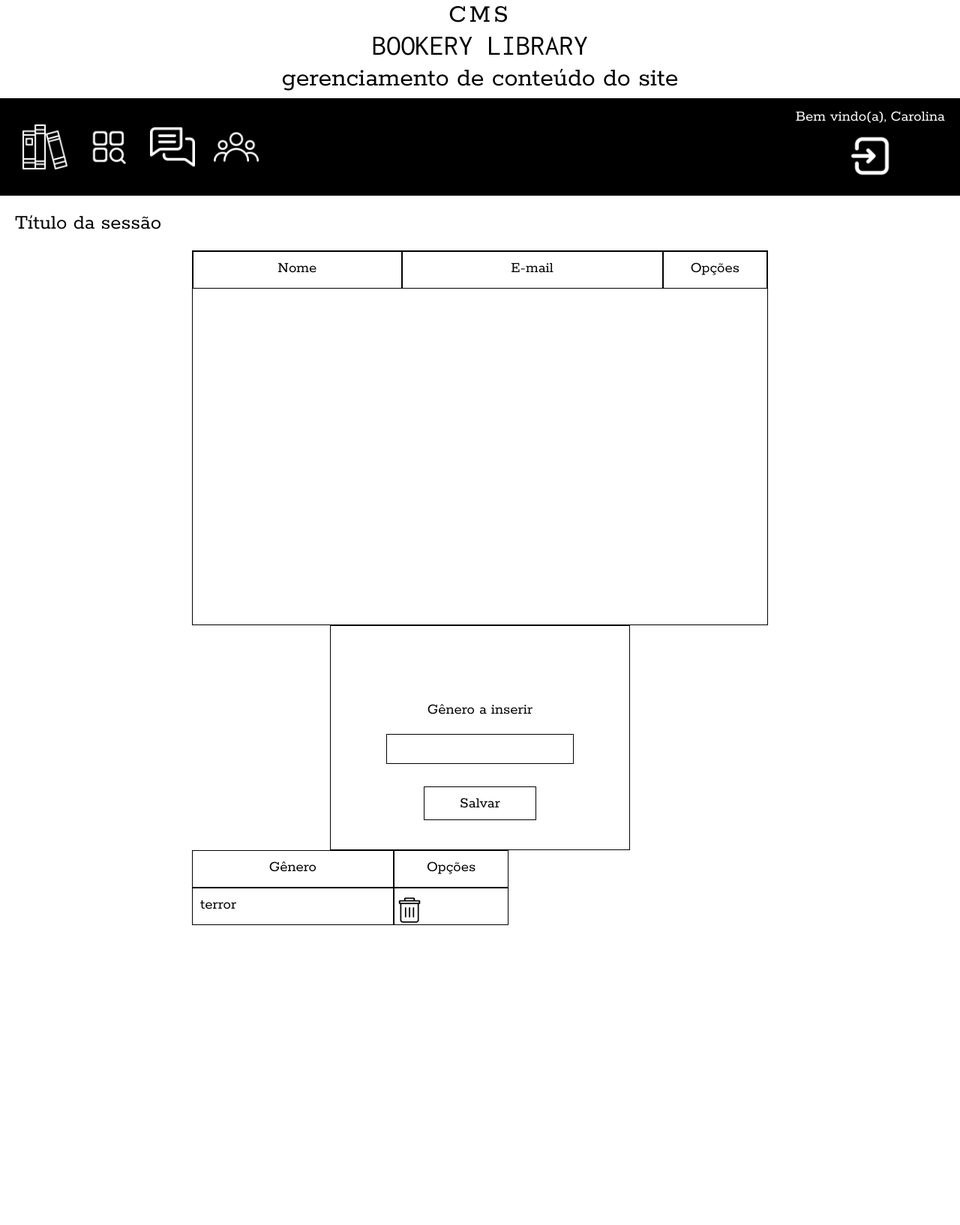
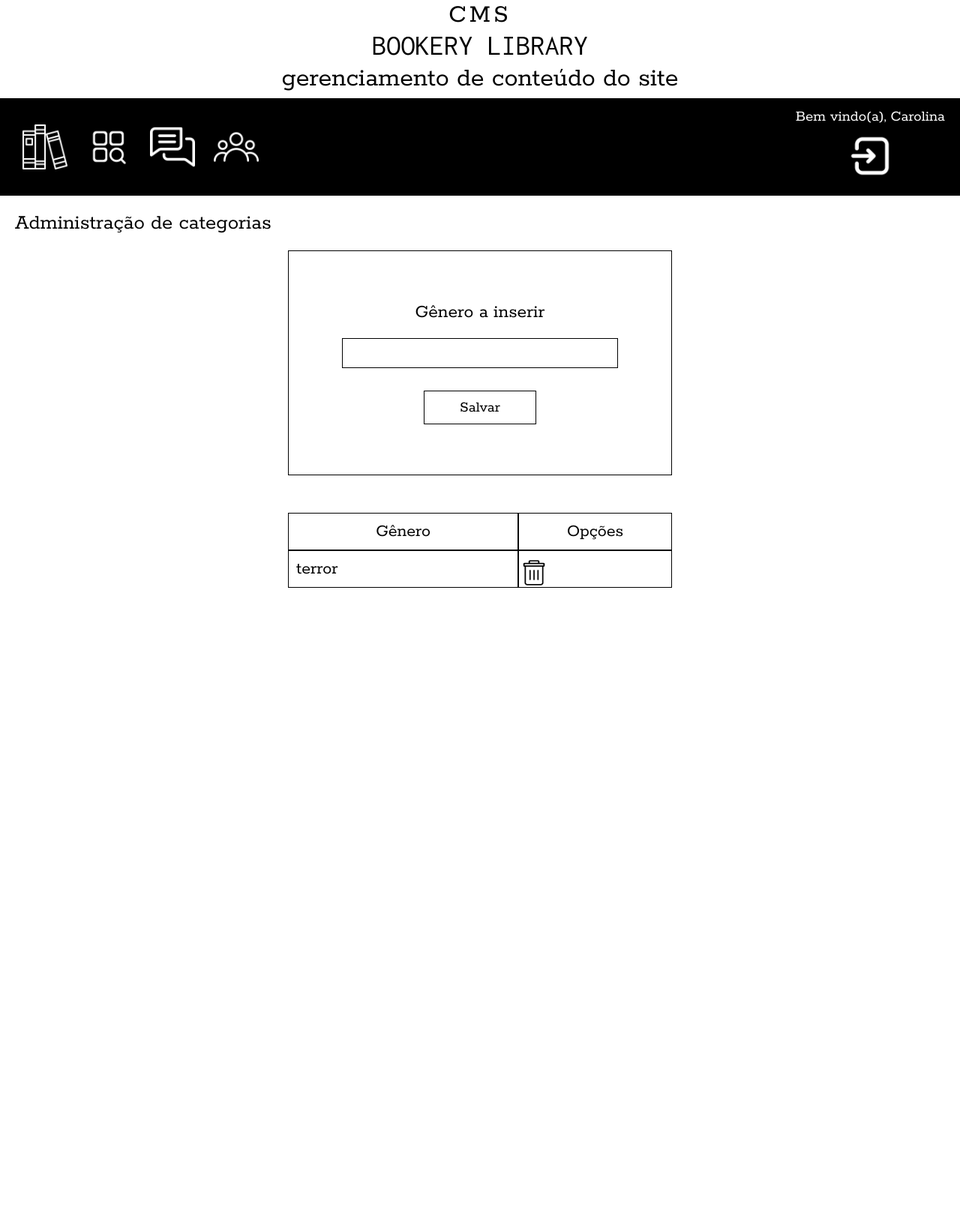
Before and after one commit to yeyhacarol/livraria.php, a PHP site: page /cms/categorias.php in a window 1280 px wide. Shown: the whole page at 75% size. After the commit the page ends 784 px from the top, so only its background shows below. Run offline with PHP 8.4, Linux system fonts and the light colour scheme; data comes from the database, SQL or seed files in the repository; data that the repository does not hold is empty.

Commit message:
arrumando o css de categorias e ajustando os diretórios

```diff
--- a/cms/categorias.php
+++ b/cms/categorias.php
@@ -7,14 +7,20 @@
     <link rel="preconnect" href="https://fonts.googleapis.com">
     <link rel="preconnect" href="https://fonts.gstatic.com" crossorigin>
     <link href="https://fonts.googleapis.com/css2?family=Inconsolata&family=Rokkitt&display=swap" rel="stylesheet">
-    <link rel="stylesheet" type="text/css" href="css/dashboard.css">
+    <link rel="stylesheet" type="text/css" href="css/reset.css">
+    <link rel="stylesheet" type="text/css" href="css/header.css">
+    <link rel="stylesheet" type="text/css" href="css/categorias.css">
     <title>Cadastro de categorias</title>
 </head>
 
 <body>
     <?php
-    require_once('dashboard.php');
+    require_once('header.php');
     ?>
+
+    <div class="title">
+        <span>Administração de categorias</span>
+    </div>
 
     <form name="frmCategoria" method="post" action="router.php?component=categorias&action=inserir">
         <div class="category">
@@ -27,7 +33,7 @@
     </form>
 
     <div class="categories">
-
+        <div class="categories-content">
             <div class="categoriesInfo">
                 <label class="gender-data">Gênero</label>
                 <label class="actions">Opções</label>
@@ -48,7 +54,9 @@
                     <div class="categoriesData">
                         <span class="gender-data"><?= $generos['genero'] ?></span>
                         <span class="actions">
+                            <a onclick="return confirm('Quer mesmo apagar a categoria <?= $generos['genero'] ?>')" href="router.php?component=categorias&action=deletar&id=<?= $generos['idCategorias'] ?>">
                                 <img src="img/delete.jpg" alt="apagar" title="apagar contato">
+                            </a>
                         </span>
                     </div>
             <?php
@@ -56,6 +64,9 @@
             }
 
             ?>
+        </div>
+
+
 
     </div>
 
--- a/cms/dashboard.php
+++ b/cms/contatos.php
@@ -8,34 +8,19 @@
     <link rel="preconnect" href="https://fonts.googleapis.com">
     <link rel="preconnect" href="https://fonts.gstatic.com" crossorigin>
     <link href="https://fonts.googleapis.com/css2?family=Inconsolata&family=Rokkitt&display=swap" rel="stylesheet">
-    <link rel="stylesheet" text="text/css" href="css/dashboard.css">
+    <link rel="stylesheet" text="text/css" href="css/reset.css">
+    <link rel="stylesheet" text="text/css" href="css/header.css">
+    <link rel="stylesheet" text="text/css" href="css/contatos.css">
     <title>Administrativo</title>
 </head>
 
 <body>
-    <header>
-        <h2>CMS</h2>
-        <h1>BOOKERY LIBRARY</h1>
-        <span>gerenciamento de conteúdo do site</span>
-    </header>
-
-    <!-- <div class="line"></div> -->
-
-    <div class="nav">
-        <div class="navigation">
-            <a href="#"><img src="img/book.png" alt="adm.produtos" title="adm. produtos"></a>
-            <a href="#"><img src="img/category-icon.png" alt="adm.categorias" title="adm. categorias"></a>
-            <a href="#"><img src="img/chatting.png" alt="contatos" title="contatos"></a>
-            <a href="#"><img src="img/user.png" alt="usuários" title="usuários" class="last"></a>
-        </div>
-        <div class="user">
-            <span>Bem vindo(a), Carolina</span>
-            <a href="../index.html"><img src="img/log-out.png" alt="sair" title="sair"></a>
-        </div>
-    </div>
+    <?php
+    require_once('header.php');
+    ?>
 
     <div class="title">
-        <span>Título da sessão</span>
+        <span>Contatos</span>
     </div>
 
     <div class="contacts">
--- /dev/null
+++ b/cms/css/categorias.css
@@ -0,0 +1,112 @@
+.category {
+    margin: auto;
+
+    display: flex;
+    justify-content: center;
+    align-items: center;
+
+    width: 40%;
+    height: 300px;
+
+    border: 1px solid black;
+
+    margin-bottom: 50px;
+}
+
+.insert {
+    width: 80%;
+
+    display: flex;
+    align-items: center;
+    flex-direction: column;
+}
+
+.gender {
+    font-size: clamp(1.4rem, 2vw, 1.6rem);
+
+    margin-bottom: 20px;
+}
+
+.insert input {
+    border: 1px solid black;
+
+    font-family: 'Rokkitt', serif;
+    font-size: 1.3rem;
+    font-weight: 400;
+    font-style: normal;
+}
+
+.input-gender {
+    width: 90%;
+    height: 40px;
+
+    margin-bottom: 30px;
+}
+
+.save-gender {
+    width: 150px;
+    height: 45px;
+
+    font-weight: 600;
+    background-color:  transparent;
+    cursor: pointer;
+
+    border: 1px solid black;
+    transition: all .5s;
+}
+
+.save-gender:hover {
+    background-color: #5e0707;
+    color: white;
+
+    transition: all .5s;
+    transform: scale(1.1);
+}
+
+/* lista de generos */
+.categories-content {
+    width: 40%;
+    height: 200px;
+
+    margin: auto;
+}
+
+.categories {
+    width: 100%;
+    min-height: 200px;
+    height: auto;
+}
+
+.categoriesInfo {
+    text-align: center;
+}
+
+.categoriesInfo, .categoriesData {
+    width: 100%;
+    height: 50px;
+
+    display: flex;
+}
+
+.gender-data {
+    width: 60%;
+}
+
+.actions {
+    width: 40%;
+}
+
+.actions img {
+    width: 40px;
+    height: 100%;
+}
+
+.categoriesData .gender-data {
+    padding-left: 10px;
+}
+
+.gender-data, .actions {
+    font-size: clamp(1.3rem, 2vw, 1.5rem);
+    padding-top: 10px;
+    border: 1px solid black;
+}
--- a/cms/css/dashboard.css
+++ /dev/null
@@ -1,302 +0,0 @@
-* {
-    margin: 0;
-    padding: 0;
-    box-sizing: border-box;
-}
-
-body {
-    width: 100%;
-    height: 100vh;
-
-    font-family: 'Rokkitt', serif;
-}
-
-/* cabeçalho */
-header {
-    width: 100%;
-    min-height: 93.5px;
-
-    display: flex;
-    flex-direction: column;
-    align-items: center;
-}
-
-h1 {
-    font-family: 'Inconsolata', monospace;
-    font-size: clamp(2rem, 3vw, 3rem);
-    font-weight: 500;
-    font-style: normal;
-
-    margin-bottom: 5px;
-}
-
-h2 {
-    font-size: clamp(1.8rem, 2.8vw, 2.2rem);
-    font-weight: 200;
-    font-style: normal;
-    letter-spacing: 4px;
-}
-
-header span {
-    font-size: clamp(1.8rem, 3vw, 2.25rem);
-    font-weight: 200;
-    font-style: normal;
-    text-align: center;
-
-    margin-bottom: 5px;
-}
-
-.nav {
-    width: 100%;
-    height: 130px;
-
-    display: flex;
-    align-items: center;
-    padding: 0px 20px 0px 20px;
-
-    background-color: #000;
-}
-
-.nav img {
-    width: 100%;
-    height: auto;
-
-    padding: 10px;
-
-    filter: invert(1);
-}
-
-.user {
-    display: flex;
-    flex-direction: column;
-    align-items: center;
-}
-
-.user span {
-    color: white;
-    font-size: 1.3rem;
-}
-
-.user a {
-    width: 80px;
-    height: 80px;
-}
-
-.navigation {
-    flex-grow: 1;
-
-    display: flex;
-}
-
-.navigation a {
-    position: relative;
-
-    width: 80px;
-    height: 80px;
-
-    margin-right: 5px;
-}
-
-.navigation a::before, .navigation a::after {
-    content: "";
-    pointer-events: none;
-
-    width: 0;
-    height: 0;
-    position: absolute;
-
-    box-sizing: border-box;
-
-    opacity: 0;
-    border: 2px solid white;
-}
-
-.navigation a::before {
-    border-left: none;
-    border-bottom: none;
-    transition: width .5s linear 1.5s, height .5s linear 1s, opacity .0s 2s;
-}
-
-.navigation a::after {
-    border-top: none;
-    border-right: none;
-    right: 0;
-    bottom: 0;
-    transition: width .5s linear .5s, height .5s linear, opacity .0s 1s;
-}
-
-.navigation a:hover::before, a:hover::after {
-    width: 100%;
-    height: 100%;
-    opacity: 1;
-}
-
-.navigation a:hover::before {
-    transition: width .2s linear, height .5s linear .5s, opacity .1s;
-}
-
-.navigation a:hover::after {
-    transition: width .5s linear 1s, height .5s linear 1.5s, opacity .0s 1s;
-}
-
-.title {
-    padding: 20px;
-}
-
-.title span {
-    font-size: 1.8rem;
-}
-
-/* lista de contatos */
-.contacts {
-    width: 60%;
-    min-height: 500px;
-    height: auto;
-
-    margin: auto;
-
-    border: 1px solid black;
-}
-
-.contactInfo {
-    text-align: center;
-}
-
-.contactInfo, .contactData {
-    width: 100%;
-    height: 50px;
-
-    display: flex;
-    justify-content: space-between;
-}
-
-.contactData {
-    display: flex;
-    justify-content: space-between;
-}
-
-.name {
-    width: 40%;
-}
-
-.email {
-    width: 50%;
-}
-
-.options {
-    width: 20%;
-}
-
-.options img {
-    width: 40px;
-    height: 100%;
-}
-
-.contactData .name,
-.contactData .email {
-    padding-left: 10px;
-}
-
-.name, .email, .options {
-    font-size: clamp(1.0rem, 2vw, 1.3rem);
-    padding-top: 10px;
-    border: 1px solid black;
-}
-
-/* inserindo gênero */
-.category {
-    margin: auto;
-    padding: 100px;
-
-    width: 400px;
-    height: 300px;
-
-    border: 1px solid black;
-}
-
-.insert {
-    display: flex;
-    align-items: center;
-    flex-direction: column;
-}
-
-.gender {
-    font-size: clamp(1.0rem, 2vw, 1.3rem);
-
-    margin-bottom: 20px;
-}
-
-.insert input {
-    border: 1px solid black;
-
-    font-family: 'Rokkitt', serif;
-    font-size: 1.3rem;
-    font-weight: 400;
-    font-style: normal;
-}
-
-.input-gender {
-    width: 250px;
-    height: 40px;
-
-    margin-bottom: 30px;
-}
-
-.save-gender {
-    width: 150px;
-    height: 45px;
-
-    font-weight: 600;
-    background-color:  transparent;
-    cursor: pointer;
-
-    border: 1px solid black;
-    transition: all .5s;
-}
-
-/* lista de generos */
-.categories {
-    width: 60%;
-    min-height: 500px;
-    height: auto;
-
-    margin: auto;
-}
-
-.categoriesInfo {
-    text-align: center;
-}
-
-.categoriesInfo, .categoriesData {
-    width: 100%;
-    height: 50px;
-
-    display: flex;
-}
-
-.categoriesData {
-    display: flex;
-}
-
-.gender-data {
-    width: 35%;
-}
-
-.actions {
-    width: 20%;
-}
-
-.actions img {
-    width: 40px;
-    height: 100%;
-}
-
-.categoriesData .gender-data {
-    padding-left: 10px;
-}
-
-.gender-data, .actions {
-    font-size: clamp(1.0rem, 2vw, 1.3rem);
-    padding-top: 10px;
-    border: 1px solid black;
-}
--- /dev/null
+++ b/cms/css/reset.css
@@ -0,0 +1,12 @@
+* {
+    margin: 0;
+    padding: 0;
+    box-sizing: border-box;
+}
+
+body {
+    width: 100%;
+    height: 100vh;
+
+    font-family: 'Rokkitt', serif;
+}
--- /dev/null
+++ b/cms/header.php
@@ -0,0 +1,39 @@
+<!DOCTYPE html>
+<html lang="pt-BR">
+
+<!-- arquivo de header do dashboard -->
+
+<head>
+    <meta charset="UTF-8">
+    <meta name="viewport" content="width=device-width, initial-scale=1.0">
+    <link rel="preconnect" href="https://fonts.googleapis.com">
+    <link rel="preconnect" href="https://fonts.gstatic.com" crossorigin>
+    <link href="https://fonts.googleapis.com/css2?family=Inconsolata&family=Rokkitt&display=swap" rel="stylesheet">
+    <link rel="stylesheet" text="text/css" href="css/reset.css">
+    <link rel="stylesheet" text="text/css" href="css/header.css">
+    <title></title>
+</head>
+
+<body>
+    <header>
+        <h2>CMS</h2>
+        <h1>BOOKERY LIBRARY</h1>
+        <span>gerenciamento de conteúdo do site</span>
+    </header>
+
+
+    <div class="nav">
+        <div class="navigation">
+            <a href="#"><img src="img/book.png" alt="adm.produtos" title="adm. produtos"></a>
+            <a href="categorias.php"><img src="img/category-icon.png" alt="adm.categorias" title="adm. categorias"></a>
+            <a href="contatos.php"><img src="img/chatting.png" alt="contatos" title="contatos"></a>
+            <a href="#"><img src="img/user.png" alt="usuários" title="usuários" class="last"></a>
+        </div>
+        <div class="user">
+            <span>Bem vindo(a), Carolina</span>
+            <a href="../index.html"><img src="img/log-out.png" alt="sair" title="sair"></a>
+        </div>
+    </div>
+</body>
+
+</html>
--- a/cms/model/bd/categoria.php
+++ b/cms/model/bd/categoria.php
@@ -61,8 +61,10 @@ function selectAllCategorias() {
 }
 
 /* função para deletar categorias no banco de dados */
-function deleteCategoria() {
+function deleteCategoria($idCategoria) {
+    $conexao = abrirConexaoMySql();
 
+    $scriptSql = "delete from tblcategorias where idcategoria=".$idCategoria;
 }
 
 
--- a/cms/router.php
+++ b/cms/router.php
@@ -42,7 +42,7 @@ if ($_SERVER['REQUEST_METHOD'] == 'POST' || $_SERVER['REQUEST_METHOD'] == 'GET')
                 if (is_bool($promessa)) {
                     if ($promessa) {
                         echo ("<script>alert('Feedback apagado!')
-                             window.location.href='../cms/dashboard.php';</script>");
+                             window.location.href='contatos.php';</script>");
                     }
                 } elseif (is_array($promessa)) {
                     echo ("<script>alert('Tivemos problemas para apagar.')
@@ -66,7 +66,7 @@ if ($_SERVER['REQUEST_METHOD'] == 'POST' || $_SERVER['REQUEST_METHOD'] == 'GET')
                 if (is_bool($promessa)) {
                     if ($promessa) {
                         echo ("<script>alert('Categoria inserida!')
-                        window.location.href='../cms/categorias.php';</script>");
+                        window.location.href='categorias.php';</script>");
                     }
                 } elseif (is_array($promessa)) {
                     echo ("<script>alert('Acho que você esqueceu de colocar a categoria!')
```
Also changed, not shown: cms/css/contatos.css (added, +54 -0 lines), cms/css/header.css (added, +134 -0 lines). Lines whose indentation alone changed are shown as unchanged.
